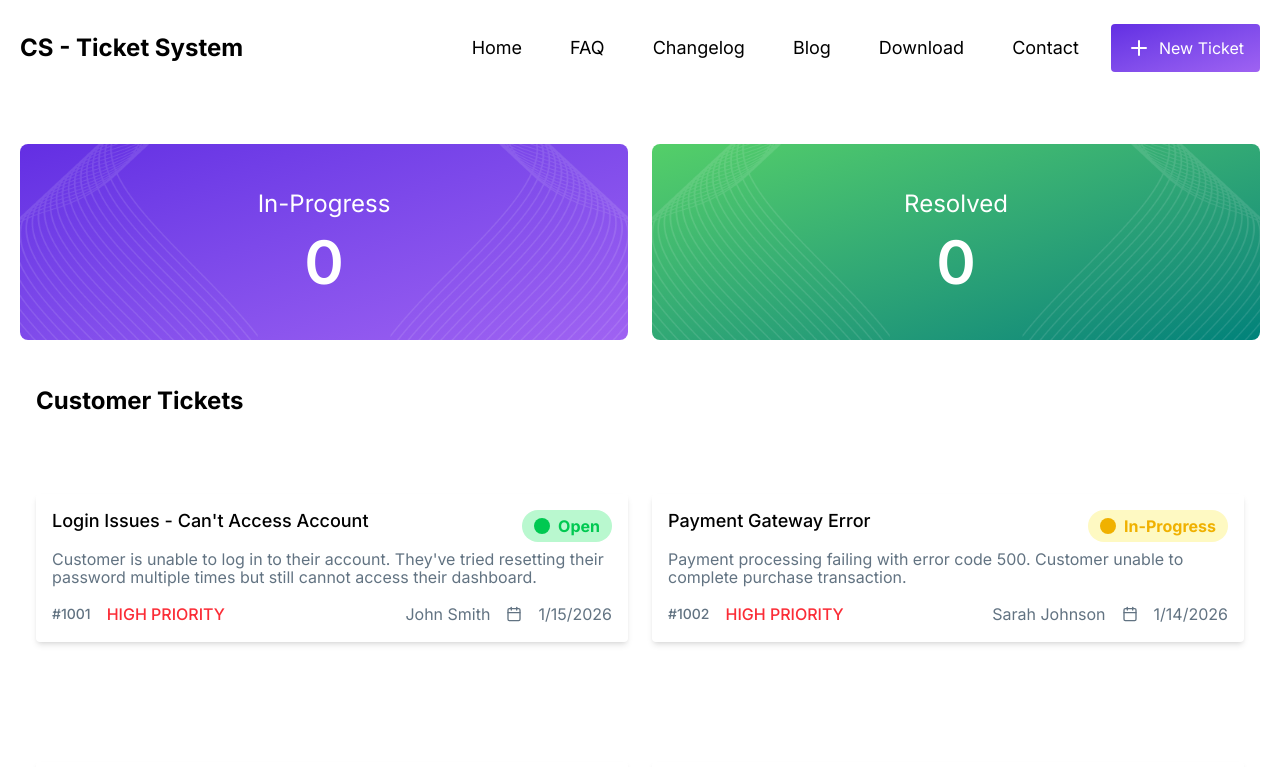
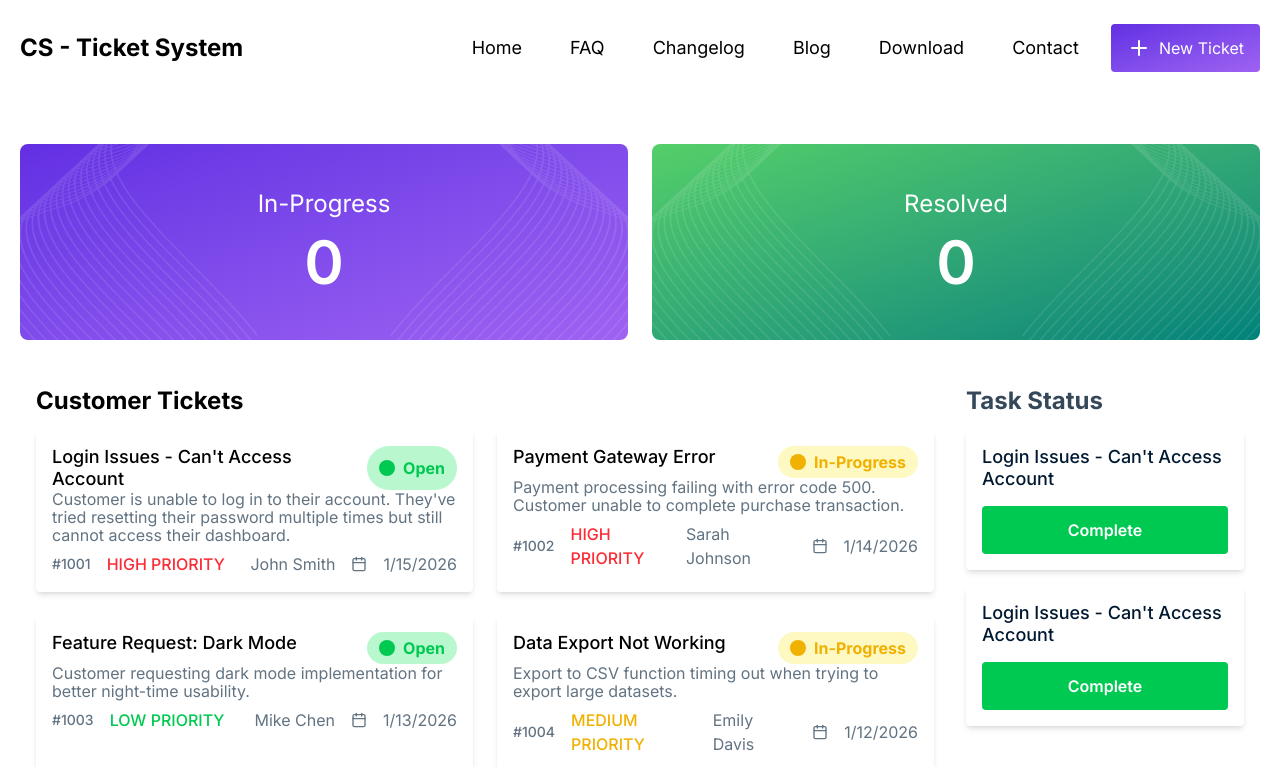
Before and after one commit to anupom998/mission-restart-a2, a React (Vite) app: page / in a window 1280 px wide. Shown: the top 767 px of the page. Built offline with nearby package versions, Linux system fonts and the light colour scheme.

Commit message:
Design done for main section

```diff
--- a/src/App.jsx
+++ b/src/App.jsx
@@ -1,16 +1,16 @@
 import './App.css'
 import Banner from './components/Banner'
 import Footer from './components/Footer'
+import MainSection from './components/MainSection'
 import Navbar from './components/Navbar'
-import TicketCard from './components/TicketCard'
-import TicketContainer from './components/TicketContainer'
+
 function App() {
 
   return (
     <>
      <Navbar />
      <Banner />
-     <TicketContainer />
+     <MainSection />
       <Footer />
     </>
   )
--- a/src/components/MainSection.jsx
+++ b/src/components/MainSection.jsx
@@ -0,0 +1,16 @@
+import TicketContainer from "./TicketContainer";
+import {tickets} from "../data/tickets"
+import TaskStatusContainer from "./TaskStatusContainer";
+export default function MainSection() {
+    return(
+        <section>
+            <div className="container mx-auto px-4">
+                <div className="grid grid-cols-1 lg:grid-cols-4 gap-8">
+                    <TicketContainer tickets = {tickets} />
+                    <TaskStatusContainer />
+                </div>
+
+            </div>
+        </section>
+    )
+}
--- /dev/null
+++ b/src/components/ResolvedTask.jsx
@@ -0,0 +1,10 @@
+export default function ResolvedTask() {
+    return(
+        <div>
+            <h2 className="heading mb-4">Resolved Task</h2>
+            <div className="px-5 py-4 bg-blue-100 shadow-md rounded-sm">
+              <h3 className="sub-heading text-[#001931]">Login Issues - Can't Access Account</h3>
+            </div>
+        </div>
+    )
+}
--- /dev/null
+++ b/src/components/TaskStatus.jsx
@@ -0,0 +1,22 @@
+import ResolvedTask from "./ResolvedTask";
+
+export default function TaskStatus() {
+    return(
+        <div>
+            <h2 className="heading mb-4">Task Status</h2>
+            <div className="space-y-4">
+                {/* pending tasks */}
+                <div className="h-full space-y-4 p-4 rounded-sm shadow-md">
+                    <h3 className="sub-heading text-[#001931]">Login Issues - Can't Access Account</h3>
+                    <button className="px-4 py-3 bg-green-500
+                w-full rounded-sm cursor-pointer text-white font-semibold">Complete</button>
+                </div>
+                <div className="h-full space-y-4 p-4 rounded-sm shadow-md">
+                    <h3 className="sub-heading text-[#001931]">Login Issues - Can't Access Account</h3>
+                    <button className="px-4 py-3 bg-green-500
+                w-full rounded-sm cursor-pointer text-white font-semibold">Complete</button>
+                </div>
+            </div>
+        </div>
+    )
+}
--- /dev/null
+++ b/src/components/TaskStatusContainer.jsx
@@ -0,0 +1,11 @@
+import ResolvedTask from "./ResolvedTask";
+import TaskStatus from "./TaskStatus";
+
+export default function TaskStatusContainer() {
+    return(
+        <aside className="col-span-1 text-[#34485A] space-y-10">
+            <TaskStatus />
+            <ResolvedTask />
+        </aside>
+    )
+}
--- a/src/components/TicketCard.jsx
+++ b/src/components/TicketCard.jsx
@@ -1,37 +1,4 @@
-// import { Calendar } from 'lucide-react';
-
-
-// export default function TicketCard() {
-//     return(
-//         <div className="p-4 rounded-sm shadow-md  my-12 space-y-2">
-//             <div className="flex justify-between">
-//                 <h3 className="sub-heading">Login Issues - Can't Access Account</h3>
-//                 <div className="flex justify-center items-center gap-2 font-bold text-green-700 bg-green-200 py-1 px-3 rounded-full">
-//                     <div className="h-4 w-4 rounded-full bg-green-500"></div>
-//                     <p>Open</p>
-//                 </div>
-//             </div>
-//             <div>
-//                 <p className="paragraph">Customer is unable to log in to their account. They've tried resetting their password multiple times but still...</p>
-//             </div>
-//             <div className='text-[#627382] flex justify-between items-center pt-2'>
-//                 <div className='flex gap-4 items-center justify-center font-medium'>
-//                     <p className='text-sm'>#1001</p>
-//                     <h4 className='text-red-500'>High Priority</h4>
-//                 </div>
-//                 <div className='flex justify-center items-center gap-4'>
-//                     <p>John Smith</p>
-//                     <div className='flex justify-center items-center gap-4'>
-//                         <Calendar />
-//                         <p>1/15/2026</p>
-//                     </div>
-//                 </div>
-//             </div>
-//         </div>
-//     )
-// }
-
-import { Calendar } from 'lucide-react'; // or your preferred icon library
+import { Calendar } from 'lucide-react';
 
 const TicketCard = ({ticket}) => {
 
@@ -56,7 +23,7 @@ const TicketCard = ({ticket}) => {
   };
 
   return (
-    <div className="p-4 rounded-sm shadow-md my-12 space-y-2">
+    <div className="p-4 rounded-sm shadow-md">
       <div className="flex justify-between">
         <h3 className="sub-heading">{title}</h3>
         <div className={`flex justify-center items-center gap-2 font-bold py-1 px-3 rounded-full ${status === "Open" ? "text-green-500 bg-green-200" : "text-yellow-500 bg-yellow-100"}`}>
--- a/src/components/TicketContainer.jsx
+++ b/src/components/TicketContainer.jsx
@@ -1,10 +1,10 @@
 import TicketCard from './TicketCard';
-import {tickets} from "../data/tickets"
 
-export default function TicketContainer() {
+
+export default function TicketContainer({tickets}) {
     return(
-        <div className="container mx-auto px-4">
-            <h1 className="heading my-8">Customer Tickets</h1>
+        <div className='col-span-3 '>
+            <h1 className="heading mb-4">Customer Tickets</h1>
 
             {/* Grid layout for tickets */}
             <div className="grid grid-cols-1 lg:grid-cols-2 gap-6">
```
